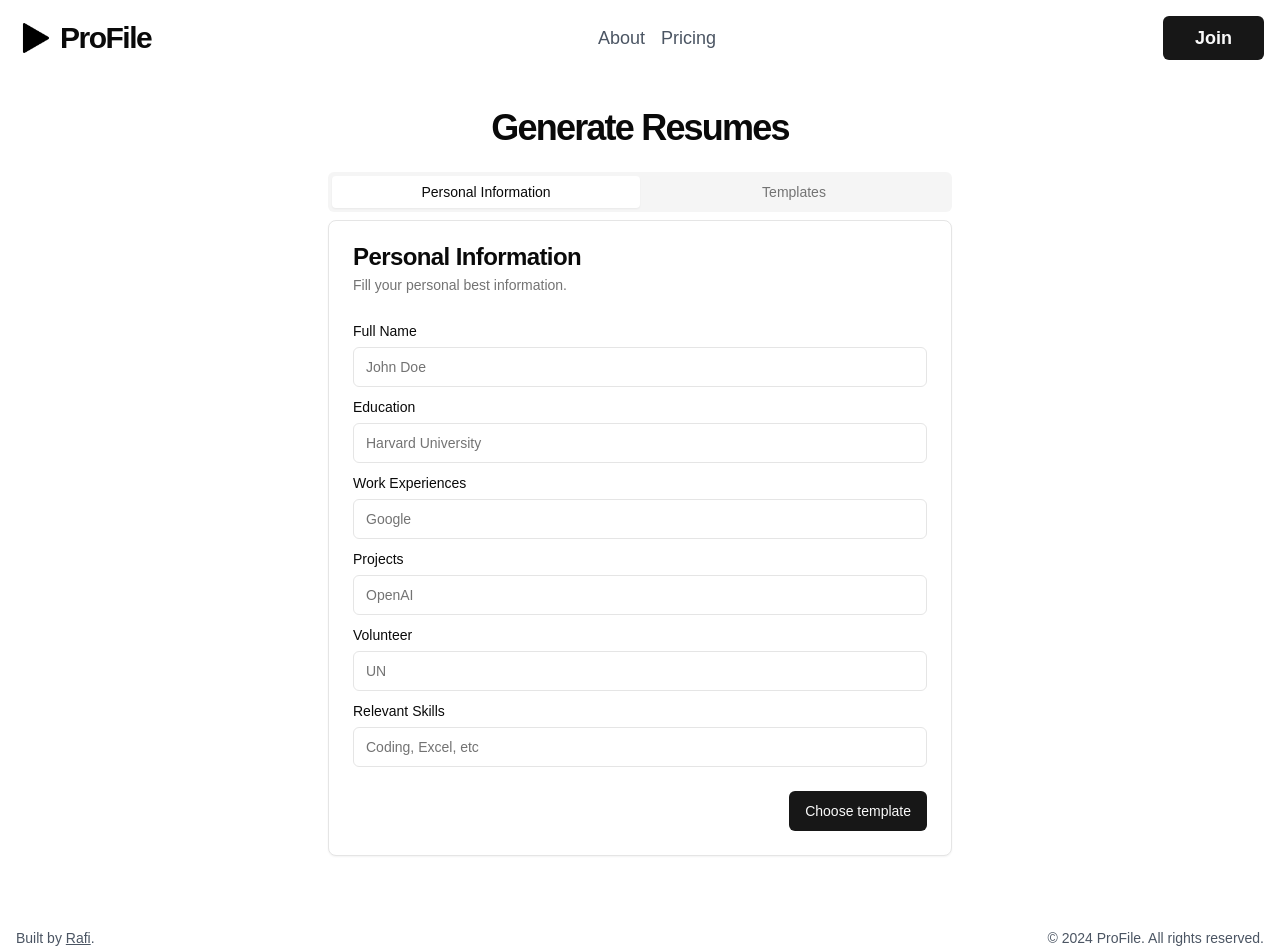
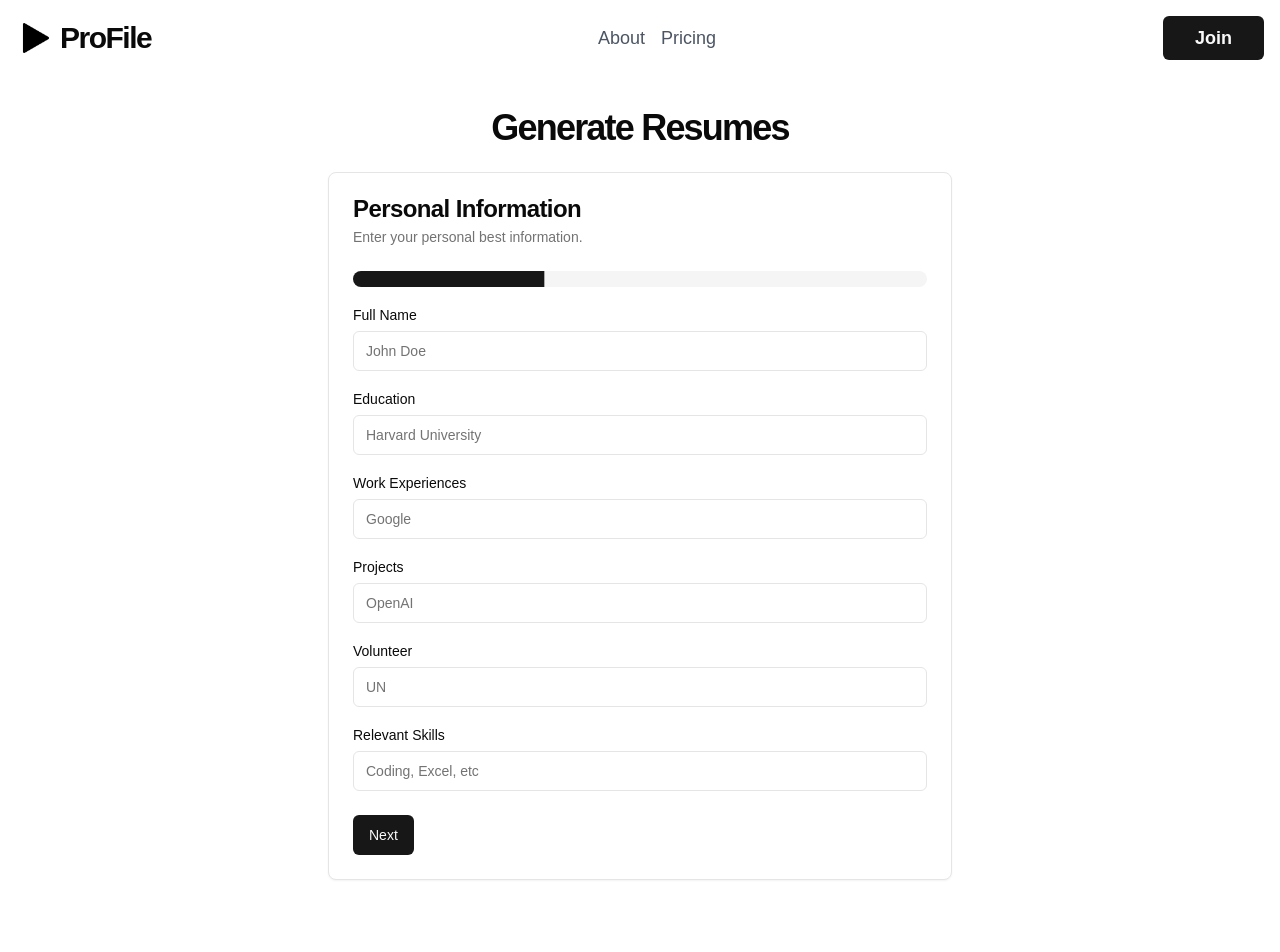
Before and after one commit to ahmadrafidev/pro-file, a Next.js app: page /form in a window 1280 px wide. Shown: the top 952 px of the page. Built offline with nearby package versions, Linux system fonts and the light colour scheme.

Commit message:
feat: update multi step form design

```diff
--- a/app/form/page.tsx
+++ b/app/form/page.tsx
@@ -1,5 +1,7 @@
-import Layout from '../../components/Layout/Layout';
+"use client"
 
+import { useState } from "react"
+import Layout from '../../components/Layout/Layout'
 import { Button } from "@/components/ui/button"
 import {
   Card,
@@ -11,80 +13,204 @@ import {
 } from "@/components/ui/card"
 import { Input } from "@/components/ui/input"
 import { Label } from "@/components/ui/label"
-import {
-  Tabs,
-  TabsContent,
-  TabsList,
-  TabsTrigger,
-} from "@/components/ui/tabs"
+import { Progress } from "@/components/ui/progress"
+
+type PersonalInfoData = {
+  fullName: string
+  education: string
+  work: string
+  projects: string
+  volunteer: string
+  skills: string
+  selectedTemplate: string
+}
 
 export default function FormPage() {
+  const [step, setStep] = useState(1)
+  const [formData, setFormData] = useState<PersonalInfoData>({
+    fullName: "",
+    education: "",
+    work: "",
+    projects: "",
+    volunteer: "",
+    skills: "",
+    selectedTemplate: ""
+  })
+
+  const updateFormData = (field: keyof PersonalInfoData, value: string) => {
+    setFormData((prev) => ({ ...prev, [field]: value }))
+  }
+
+  const nextStep = () => setStep((prev) => Math.min(prev + 1, 3))
+  const prevStep = () => setStep((prev) => Math.max(prev - 1, 1))
+
+  const handleSubmit = () => {
+    console.log("Form submitted:", formData)
+    setFormData({
+      fullName: "",
+      education: "",
+      work: "",
+      projects: "",
+      volunteer: "",
+      skills: "",
+      selectedTemplate: ""
+    })
+    setStep(1)
+  }
+
+  const renderStep = () => {
+    switch (step) {
+      case 1:
+        return (
+          <div className="space-y-4">
+            <div className="space-y-1">
+              <Label htmlFor="name">Full Name</Label>
+              <Input
+                id="name"
+                value={formData.fullName}
+                onChange={(e) => updateFormData("fullName", e.target.value)}
+                placeholder="John Doe"
+                required
+              />
+            </div>
+            <div className="space-y-1">
+              <Label htmlFor="education">Education</Label>
+              <Input
+                id="education"
+                value={formData.education}
+                onChange={(e) => updateFormData("education", e.target.value)}
+                placeholder="Harvard University"
+                required
+              />
+            </div>
+            <div className="space-y-1">
+              <Label htmlFor="work">Work Experiences</Label>
+              <Input
+                id="work"
+                value={formData.work}
+                onChange={(e) => updateFormData("work", e.target.value)}
+                placeholder="Google"
+                required
+              />
+            </div>
+            <div className="space-y-1">
+              <Label htmlFor="projects">Projects</Label>
+              <Input
+                id="projects"
+                value={formData.projects}
+                onChange={(e) => updateFormData("projects", e.target.value)}
+                placeholder="OpenAI"
+                required
+              />
+            </div>
+            <div className="space-y-1">
+              <Label htmlFor="volunteer">Volunteer</Label>
+              <Input
+                id="volunteer"
+                value={formData.volunteer}
+                onChange={(e) => updateFormData("volunteer", e.target.value)}
+                placeholder="UN"
+                required
+              />
+            </div>
+            <div className="space-y-1">
+              <Label htmlFor="skills">Relevant Skills</Label>
+              <Input
+                id="skills"
+                value={formData.skills}
+                onChange={(e) => updateFormData("skills", e.target.value)}
+                placeholder="Coding, Excel, etc"
+                required
+              />
+            </div>
+          </div>
+        )
+      case 2:
+        return (
+          <div className="space-y-4">
+            <h3 className="text-lg font-medium">Choose a Resume Template</h3>
+            <div className="space-y-2">
+              <label className="flex items-center space-x-2">
+                <input
+                  type="radio"
+                  name="template"
+                  value="Template A"
+                  checked={formData.selectedTemplate === "Template A"}
+                  onChange={(e) => updateFormData("selectedTemplate", e.target.value)}
+                />
+                <span>Template A</span>
+              </label>
+              <label className="flex items-center space-x-2">
+                <input
+                  type="radio"
+                  name="template"
+                  value="Template B"
+                  checked={formData.selectedTemplate === "Template B"}
+                  onChange={(e) => updateFormData("selectedTemplate", e.target.value)}
+                />
+                <span>Template B</span>
+              </label>
+              <label className="flex items-center space-x-2">
+                <input
+                  type="radio"
+                  name="template"
+                  value="Template C"
+                  checked={formData.selectedTemplate === "Template C"}
+                  onChange={(e) => updateFormData("selectedTemplate", e.target.value)}
+                />
+                <span>Template C</span>
+              </label>
+            </div>
+          </div>
+        )
+      case 3:
+        return (
+          <div className="space-y-4">
+            <h3 className="text-lg font-medium">Review Your Information</h3>
+            <p><strong>Full Name:</strong> {formData.fullName}</p>
+            <p><strong>Education:</strong> {formData.education}</p>
+            <p><strong>Work Experience:</strong> {formData.work}</p>
+            <p><strong>Projects:</strong> {formData.projects}</p>
+            <p><strong>Volunteer:</strong> {formData.volunteer}</p>
+            <p><strong>Skills:</strong> {formData.skills}</p>
+            <p><strong>Selected Template:</strong> {formData.selectedTemplate}</p>
+          </div>
+        )
+      default:
+        return null
+    }
+  }
+
   return (
     <Layout>
       <div className="container mx-auto px-4 text-center">
         <h1 className="text-xl md:text-4xl font-bold tracking-tighter">Generate Resumes</h1>
       </div>
       <main className="container mx-auto py-6 flex justify-center">
-        <Tabs defaultValue="personal" className="w-1/2">
-          <TabsList className="grid w-full grid-cols-2">
-            <TabsTrigger value="personal">Personal Information</TabsTrigger>
-            <TabsTrigger value="templates">Templates</TabsTrigger>
-          </TabsList>
-          <TabsContent value="personal">
-            <Card>
+        <Card className="w-1/2">
           <CardHeader>
-                <CardTitle>Personal Information</CardTitle>
+            <CardTitle>
+              {step === 1 ? "Personal Information"  : step === 2 ? "Resume Templates" : "Finally."}
+            </CardTitle>
             <CardDescription>
-                  Fill your personal best information.
+              {step === 1 ? "Enter your personal best information." : step === 2 ? "Select the best template of your choice." : "Review your information. Make sure it is all about you."}
             </CardDescription>
           </CardHeader>
-              <CardContent className="space-y-2">
-                <div className="space-y-1">
-                  <Label htmlFor="name">Full Name</Label>
-                  <Input id="name" placeholder="John Doe" />
-                </div>
-                <div className="space-y-1">
-                  <Label htmlFor="education">Education</Label>
-                  <Input id="education" placeholder="Harvard University" />
-                </div>
-                <div className="space-y-1">
-                  <Label htmlFor="work">Work Experiences</Label>
-                  <Input id="work" placeholder="Google" />
-                </div>
-                <div className="space-y-1">
-                  <Label htmlFor="projects">Projects</Label>
-                  <Input id="projects" placeholder="OpenAI" />
-                </div>
-                <div className="space-y-1">
-                  <Label htmlFor="volunteer">Volunteer</Label>
-                  <Input id="volunteer" placeholder="UN" />
-                </div>
-                <div className="space-y-1">
-                  <Label htmlFor="skill">Relevant Skills</Label>
-                  <Input id="skill" placeholder="Coding, Excel, etc" />
-                </div>
+          <CardContent>
+            <Progress value={(step / 3) * 100} className="mb-4" />
+            {renderStep()}
           </CardContent>
-              <CardFooter className="flex justify-end">
-                <Button>Choose template</Button>
+          <CardFooter className="flex justify-between">
+            {step > 1 && (
+              <Button variant="outline" onClick={prevStep}>Previous</Button>
+            )}
+            {step < 3 ? (
+              <Button onClick={nextStep}>Next</Button>
+            ) : (
+              <Button onClick={handleSubmit}>Generate Resume</Button>
+            )}
           </CardFooter>
         </Card>
-          </TabsContent>
-          <TabsContent value="templates">
-            <Card>
-              <CardHeader>
-                <CardTitle>Resume Templates</CardTitle>
-                <CardDescription>
-                  Choose your favorites resumes here.
-                </CardDescription>
-              </CardHeader>
-              <CardContent className="space-y-2">
-              </CardContent>
-              <CardFooter className="flex justify-end">
-                <Button>Generate Resumes</Button>
-              </CardFooter>
-            </Card>
-          </TabsContent>
-        </Tabs>
       </main>
     </Layout>
   )
--- /dev/null
+++ b/components/ui/progress.tsx
@@ -0,0 +1,28 @@
+"use client"
+
+import * as React from "react"
+import * as ProgressPrimitive from "@radix-ui/react-progress"
+
+import { cn } from "@/lib/utils"
+
+const Progress = React.forwardRef<
+  React.ElementRef<typeof ProgressPrimitive.Root>,
+  React.ComponentPropsWithoutRef<typeof ProgressPrimitive.Root>
+>(({ className, value, ...props }, ref) => (
+  <ProgressPrimitive.Root
+    ref={ref}
+    className={cn(
+      "relative h-4 w-full overflow-hidden rounded-full bg-secondary",
+      className
+    )}
+    {...props}
+  >
+    <ProgressPrimitive.Indicator
+      className="h-full w-full flex-1 bg-primary transition-all"
+      style={{ transform: `translateX(-${100 - (value || 0)}%)` }}
+    />
+  </ProgressPrimitive.Root>
+))
+Progress.displayName = ProgressPrimitive.Root.displayName
+
+export { Progress }
--- a/package.json
+++ b/package.json
@@ -13,6 +13,7 @@
     "@radix-ui/react-avatar": "^1.1.1",
     "@radix-ui/react-dropdown-menu": "^2.1.2",
     "@radix-ui/react-label": "^2.1.0",
+    "@radix-ui/react-progress": "^1.1.0",
     "@radix-ui/react-select": "^2.1.2",
     "@radix-ui/react-slot": "^1.1.0",
     "@radix-ui/react-tabs": "^1.1.1",
```
Also changed, not shown: 1 other file (tests, documents, lock files or other folders). Lines whose indentation alone changed are shown as unchanged.
